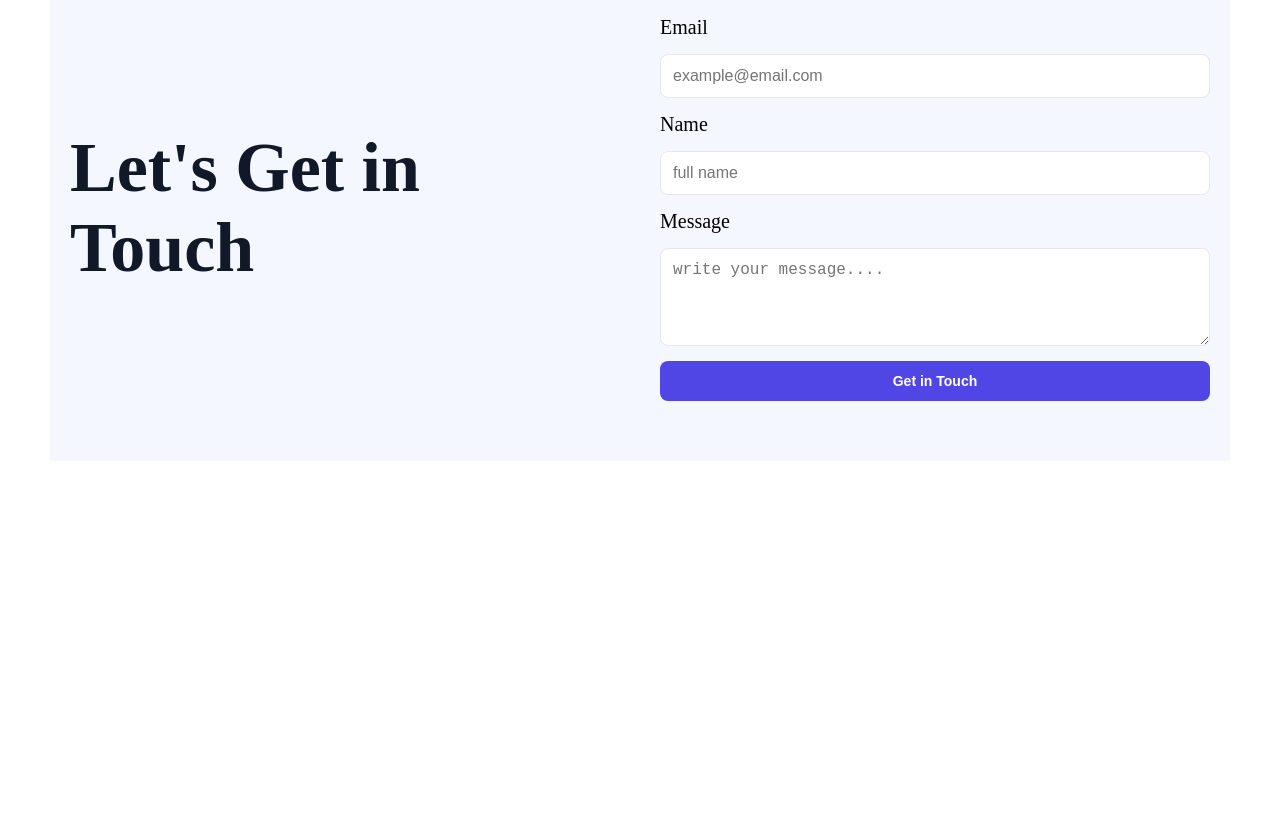
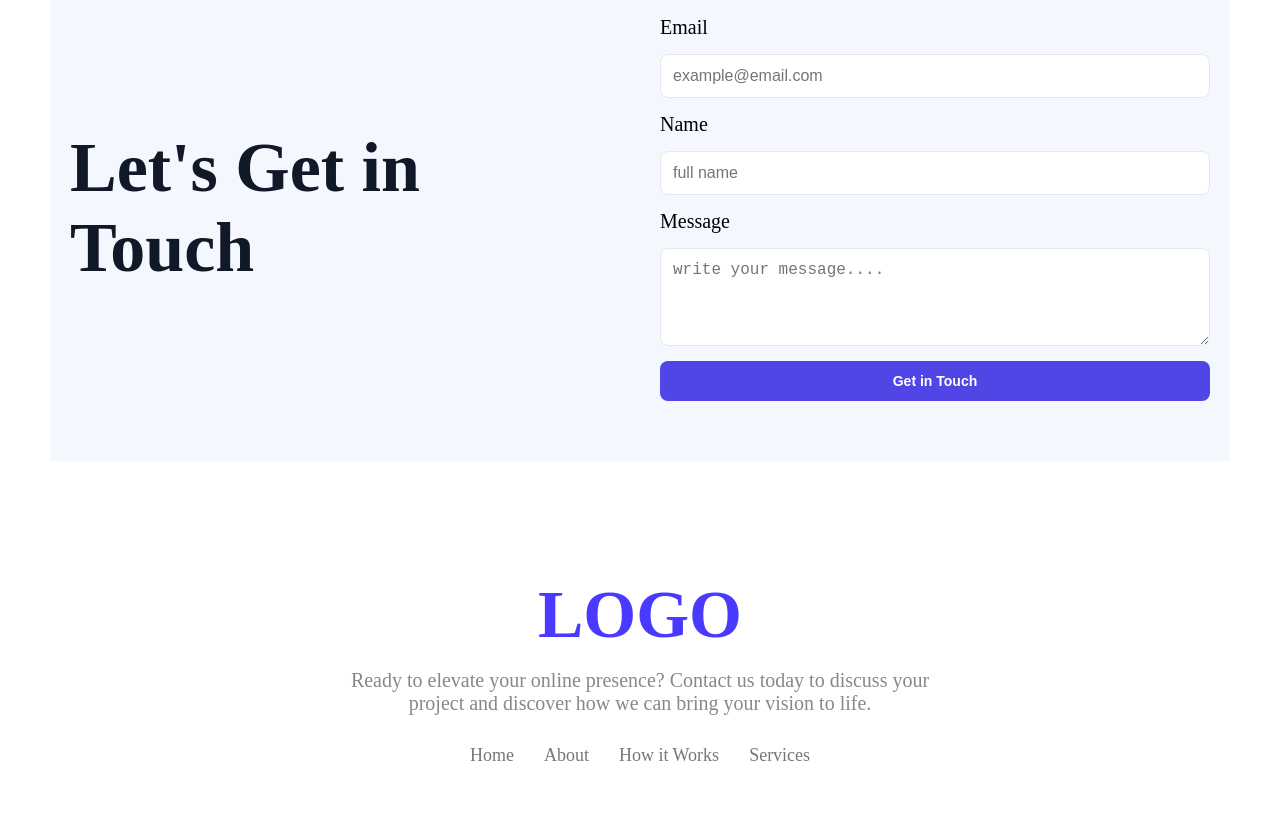
Before and after one commit to sajib593/assignment121, a plain HTML site: page index.html in a window 1280 px wide. Shown: the part 1635-2461 px from the top of the page. Before the commit the page ends 2096 px from the top, so only its background shows below. Drawn offline with Linux system fonts and the light colour scheme.

Commit message:
footer section

```diff
--- a/index.html
+++ b/index.html
@@ -186,5 +186,24 @@
 </section>
 
 
+
+
+<!-- footer section -----------------    -->
+<br><br><br>
+
+<footer class="footer">
+    <h1 class="logo">LOGO</h1>
+    <p class="subtitle">
+      Ready to elevate your online presence? Contact us today to discuss your project and discover how we can bring your vision to life.
+    </p>
+    <nav class="footer-nav">
+      <a href="#">Home</a>
+      <a href="#">About</a>
+      <a href="#">How it Works</a>
+      <a href="#">Services</a>
+    </nav>
+  </footer>
+
+
 </body>
 </html>
--- a/style.css
+++ b/style.css
@@ -330,3 +330,51 @@ body {
   color: #000000;
   background-color: #00ffff;
 }
+
+
+
+
+
+
+/* footer section ------------------ */
+
+
+
+.footer {
+  text-align: center;
+  padding: 60px 20px;
+  background-color: #ffffff;
+}
+
+.logo {
+  font-size: 68px;
+  font-weight: bold;
+  color: #4a3aff;
+  margin-bottom: 15px;
+}
+
+.subtitle {
+  max-width: 600px;
+  margin: 0 auto 30px;
+  color: #888;
+  font-size: 20px;
+
+}
+
+.footer-nav {
+  display: flex;
+  justify-content: center;
+  gap: 30px;
+  flex-wrap: wrap;
+}
+
+.footer-nav a {
+  text-decoration: none;
+  color: #777;
+  font-size: 18px;
+
+}
+
+.footer-nav a:hover {
+  color: #4a3aff;
+}
```
